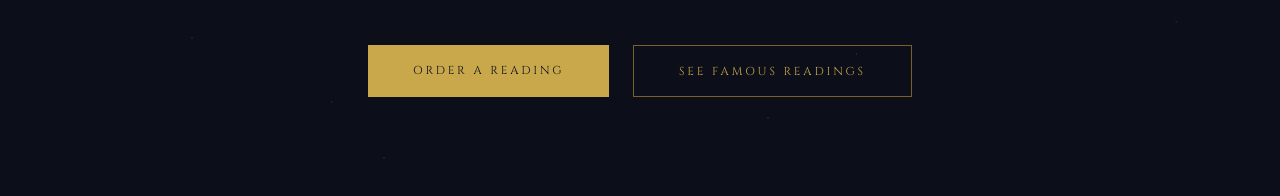
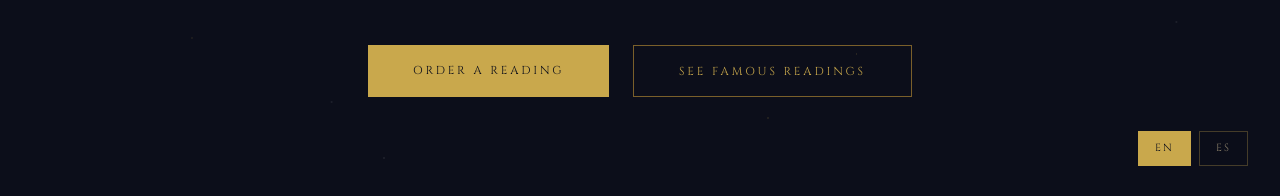
Before and after one commit to sacrednumbers/sacred-numbers-site, a website: page index.html.html in a window 1280 px wide. Shown: the part 602-798 px from the top of the page. Drawn offline with nearby package versions, Linux system fonts and the light colour scheme.

Commit message:
Implement language toggle feature
Added language toggle buttons for English and Spanish with functionality to switch languages using Google Translate.

```diff
--- a/index.html.html
+++ b/index.html.html
@@ -923,6 +923,41 @@
     font-size: 1rem;
   }
 
+  /* ─── LANGUAGE TOGGLE ─── */
+  .lang-toggle {
+    position: fixed;
+    bottom: 2rem;
+    right: 2rem;
+    z-index: 150;
+    display: flex;
+    gap: 0.5rem;
+    align-items: center;
+  }
+  .lang-btn {
+    font-family: 'Cinzel', serif;
+    font-size: 0.65rem;
+    letter-spacing: 0.2em;
+    padding: 0.6rem 1rem;
+    border: 1px solid rgba(201,168,76,0.3);
+    background: rgba(12,14,26,0.95);
+    color: var(--text-dim);
+    cursor: pointer;
+    transition: all 0.3s;
+    text-transform: uppercase;
+  }
+  .lang-btn.active {
+    background: var(--gold);
+    color: var(--ink);
+    border-color: var(--gold);
+  }
+  .lang-btn:hover:not(.active) {
+    border-color: var(--gold);
+    color: var(--gold);
+  }
+  .goog-te-banner-frame { display: none !important; }
+  body { top: 0 !important; }
+  .skiptranslate { display: none !important; }
+
   /* ─── ANIMATIONS ─── */
   @keyframes fadeUp {
     from { opacity: 0; transform: translateY(24px); }
@@ -1267,7 +1302,50 @@
   <div class="footer-copy">© 2026 Sacred Numbers. All rights reserved.</div>
 </footer>
 
-<!-- READING OVERLAYS -->
+<!-- LANGUAGE TOGGLE -->
+<div class="lang-toggle">
+  <button class="lang-btn active" id="btnEN" onclick="setLang('en')">EN</button>
+  <button class="lang-btn" id="btnES" onclick="setLang('es')">ES</button>
+</div>
+
+<!-- Google Translate -->
+<div id="google_translate_element" style="display:none"></div>
+<script type="text/javascript">
+  function googleTranslateElementInit() {
+    new google.translate.TranslateElement({
+      pageLanguage: 'en',
+      includedLanguages: 'es',
+      autoDisplay: false
+    }, 'google_translate_element');
+  }
+
+  function setLang(lang) {
+    if (lang === 'es') {
+      const select = document.querySelector('.goog-te-combo');
+      if (select) {
+        select.value = 'es';
+        select.dispatchEvent(new Event('change'));
+      }
+      document.getElementById('btnES').classList.add('active');
+      document.getElementById('btnEN').classList.remove('active');
+    } else {
+      const frame = document.querySelector('.goog-te-banner-frame');
+      const restoreBtn = document.querySelector('.goog-te-gadget a');
+      if (restoreBtn) restoreBtn.click();
+      // Fallback: reload page to restore English
+      if (document.cookie.indexOf('googtrans') !== -1) {
+        document.cookie = 'googtrans=; expires=Thu, 01 Jan 1970 00:00:00 UTC; path=/;';
+        document.cookie = 'googtrans=; expires=Thu, 01 Jan 1970 00:00:00 UTC; path=/; domain=' + window.location.hostname;
+        window.location.reload();
+      }
+      document.getElementById('btnEN').classList.add('active');
+      document.getElementById('btnES').classList.remove('active');
+    }
+  }
+</script>
+<script type="text/javascript" src="//translate.google.com/translate_a/element.js?cb=googleTranslateElementInit"></script>
+
+
 <div class="reading-overlay" id="readingOverlay" onclick="closeReading(event)">
   <div class="reading-modal" id="readingModal">
     <div class="reading-modal-header">
```
